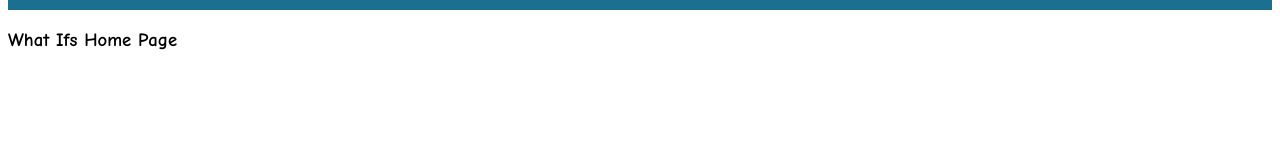
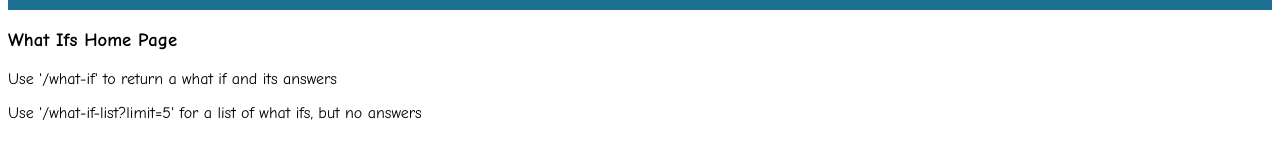
Before and after one commit to JaredDBaker/jdb3959-430-project-1, a website: page client/home.html in a window 1280 px wide. Shown: the part 334-492 px from the top of the page. Drawn offline with Linux system fonts and the light colour scheme.

Commit message:
Updated home

```diff
--- a/client/home.html
+++ b/client/home.html
@@ -18,6 +18,8 @@
     </header>
     <main>
         <h3>What Ifs Home Page</h3>
+        <p>Use '/what-if' to return a what if and its answers</p>
+        <p>Use '/what-if-list?limit=5' for a list of what ifs, but no answers</p>
     </main>
 
 
```
